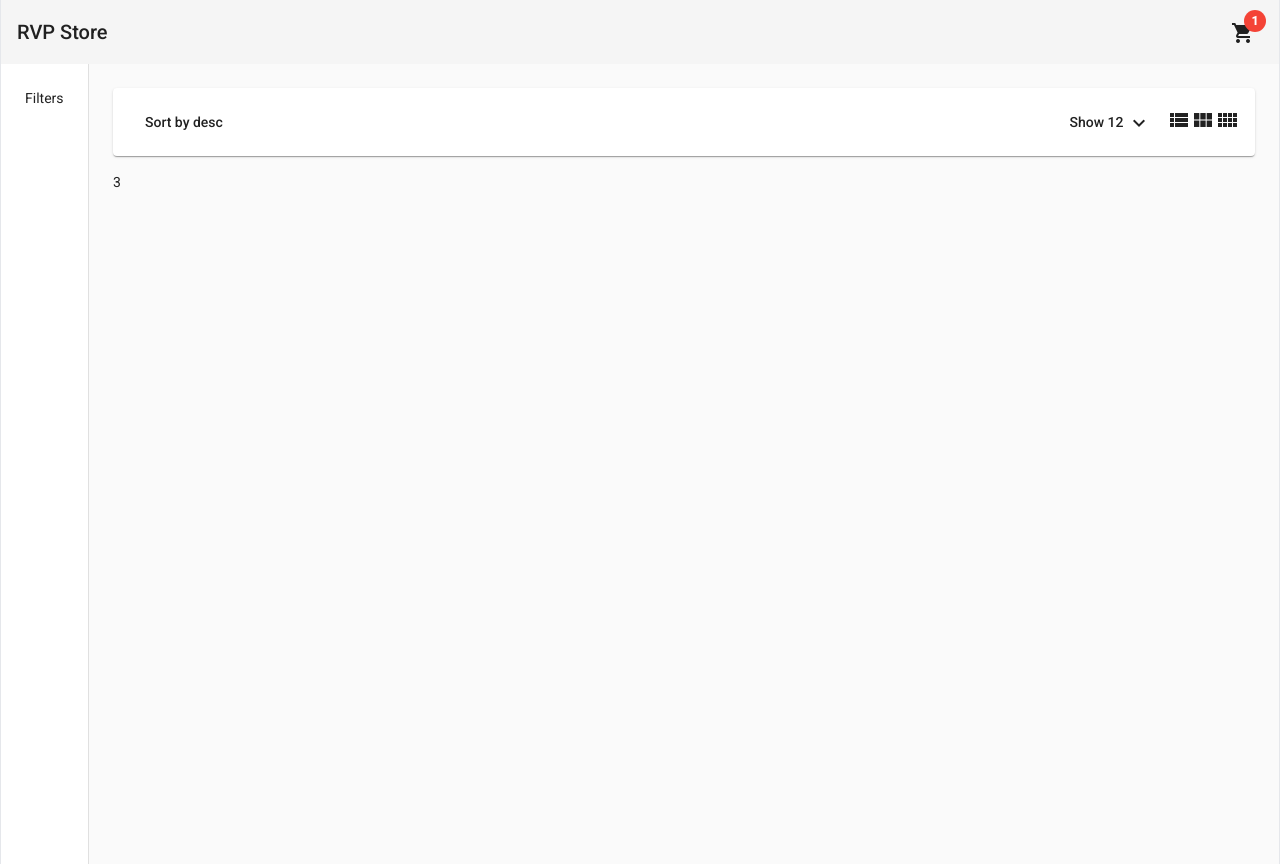
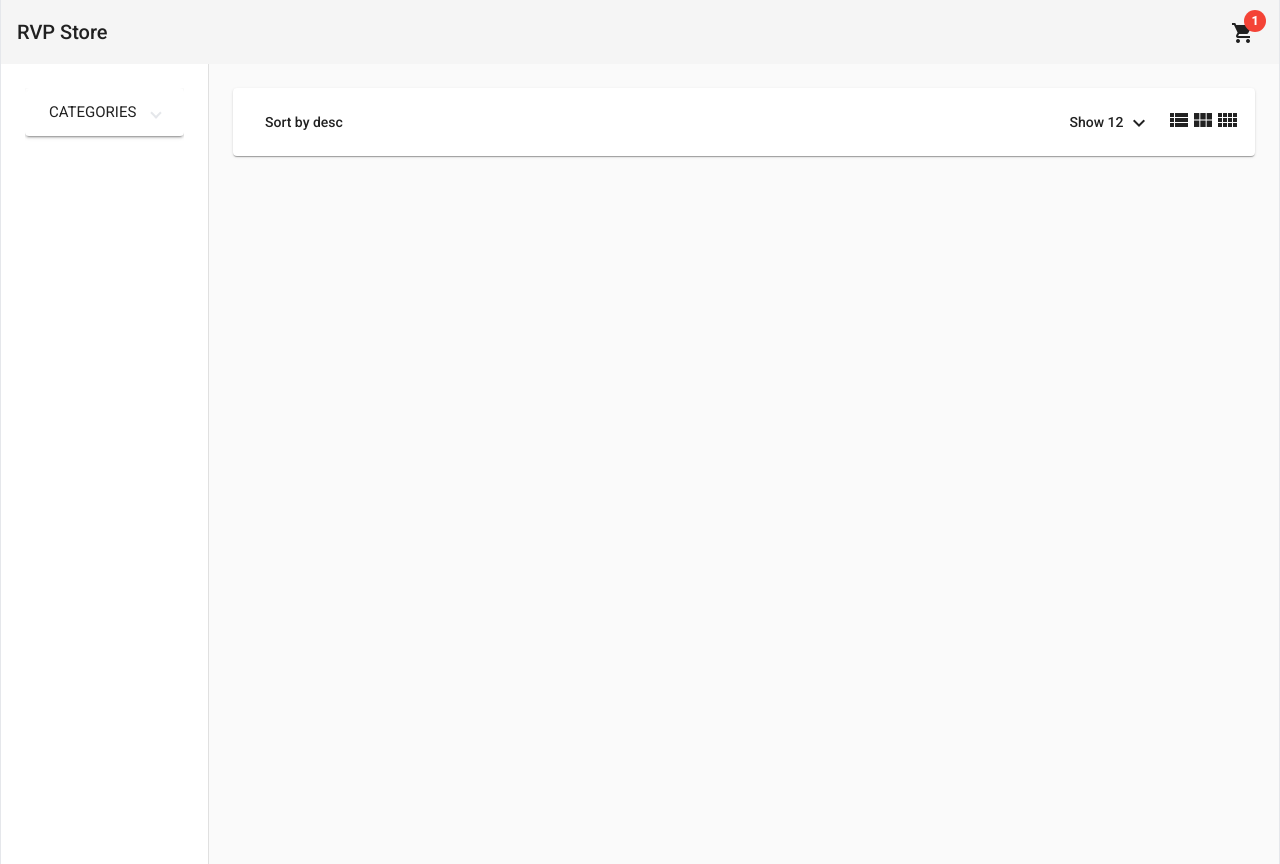
Before and after one commit to RVPdev/AngularWebShop, an Angular app: page /home in a window 1280 px wide. Built offline with nearby package versions, Linux system fonts and the light colour scheme.

Commit message:
added filter section functinlaity

```diff
--- a/src/app/components/header/header.component.html
+++ b/src/app/components/header/header.component.html
@@ -45,7 +45,7 @@
           </button>
           <!-- Go to cart page -->
           <button routerLink="cart" class="bg-green-600 text-white rounded-full w-9 h-9">
-              <mat-icon>remove_shopping_cart</mat-icon>
+              <mat-icon>shopping_cart</mat-icon>
           </button>
         </div>
 
--- /dev/null
+++ b/src/app/pages/home/components/filters/filters.component.html
@@ -0,0 +1,10 @@
+<mat-expansion-panel *ngIf="categories">
+  <mat-expansion-panel-header>
+    <mat-panel-title> CATEGORIES </mat-panel-title>
+  </mat-expansion-panel-header>
+  <mat-selection-list [multiple]="false">
+    <mat-list-option *ngFor="let category of categories" [value]="category">
+      <button (click)="onShowCategory(category)">{{ category }}</button>
+    </mat-list-option>
+  </mat-selection-list>
+</mat-expansion-panel>
--- a/src/app/pages/home/components/filters/filters.component.ts
+++ b/src/app/pages/home/components/filters/filters.component.ts
@@ -1,20 +1,19 @@
-import { Component, OnInit } from '@angular/core';
+import { Component, EventEmitter, OnInit, Output } from "@angular/core";
 
 @Component({
-  selector: 'app-filters',
-  template: `
-    <p>
-      filters works!
-    </p>
-  `,
-  styles: [
-  ]
+  selector: "app-filters",
+  templateUrl: "filters.component.html",
 })
 export class FiltersComponent implements OnInit {
 
-  constructor() { }
+  @Output() showCategory = new EventEmitter<string>();
+  categories = ["shoes", "sports"];
 
-  ngOnInit(): void {
+  constructor() {}
+
+  ngOnInit(): void {}
+
+  onShowCategory(category: string): void {
+    this.showCategory.emit(category);
   }
-
 }
--- a/src/app/pages/home/home.component.html
+++ b/src/app/pages/home/home.component.html
@@ -1,12 +1,12 @@
 <mat-drawer-container [autosize]="true" class="min-h-full max-w-7xl mx-auto border-x">
 
     <mat-drawer mode="side" opened class="p-6">
-        <div>Filters</div>
+        <app-filters (showCategory)="onShowCategory($event)"></app-filters>
     </mat-drawer>
 
     <mat-drawer-content class="p-6">
         <app-products-header (columsCountChange)="onColumnsCountChange($event)"></app-products-header>
-        {{cols}}
+        {{category}}
     </mat-drawer-content>
 
 </mat-drawer-container>
--- a/src/app/pages/home/home.component.ts
+++ b/src/app/pages/home/home.component.ts
@@ -7,6 +7,7 @@
 })
 export class HomeComponent implements OnInit {
   cols = 3;
+  category: string | undefined;
 
   constructor() {}
 
@@ -15,4 +16,8 @@
   onColumnsCountChange(colsNum: number): void {
     this.cols = colsNum;
   }
+
+  onShowCategory(newCategory: string): void {
+    this.category = newCategory;
+  }
 }
```
